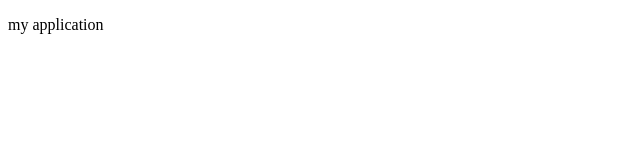
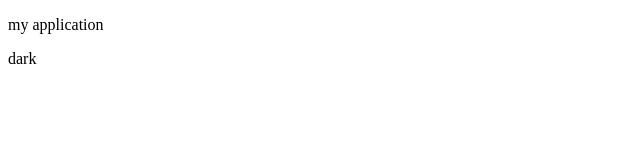
Before and after one commit to ringtail003/learn-angular-di, an Angular app: page / in a window 1280 px wide. Shown: the top 160 px of the page, without its empty margins (0-640 px from the left). Built offline with nearby package versions, Linux system fonts and the light colour scheme.

Commit message:
コンポーネントに注入

```diff
--- a/src/app/component/some/some.component.html
+++ b/src/app/component/some/some.component.html
@@ -1 +1,2 @@
 <p>{{title}}</p>
+<p>{{theme}}</p>
--- a/src/app/component/some/some.component.ts
+++ b/src/app/component/some/some.component.ts
@@ -1,18 +1,25 @@
 import { Component, OnInit, Inject } from '@angular/core';
 import { APP_CONFIG, AppConfig } from 'src/app/tokens/app-config';
+import { UI_CONFIG, UiConfig } from 'src/app/tokens/ui-config';
 
 @Component({
   selector: 'some',
   templateUrl: './some.component.html',
-  styleUrls: ['./some.component.scss']
+  styleUrls: ['./some.component.scss'],
+  providers: [
+    { provide: UI_CONFIG, useValue: { theme: 'dark' } },
+  ],
 })
 export class SomeComponent implements OnInit {
   title: string = null;
+  theme: string = null;
 
   constructor(
     @Inject(APP_CONFIG) appConfig: AppConfig,
+    @Inject(UI_CONFIG) uiConfig: UiConfig,
   ) {
     this.title = appConfig.title;
+    this.theme = uiConfig.theme;
   }
 
   ngOnInit() {
```
Also changed, not shown: 1 other file (tests, documents, lock files or other folders).
